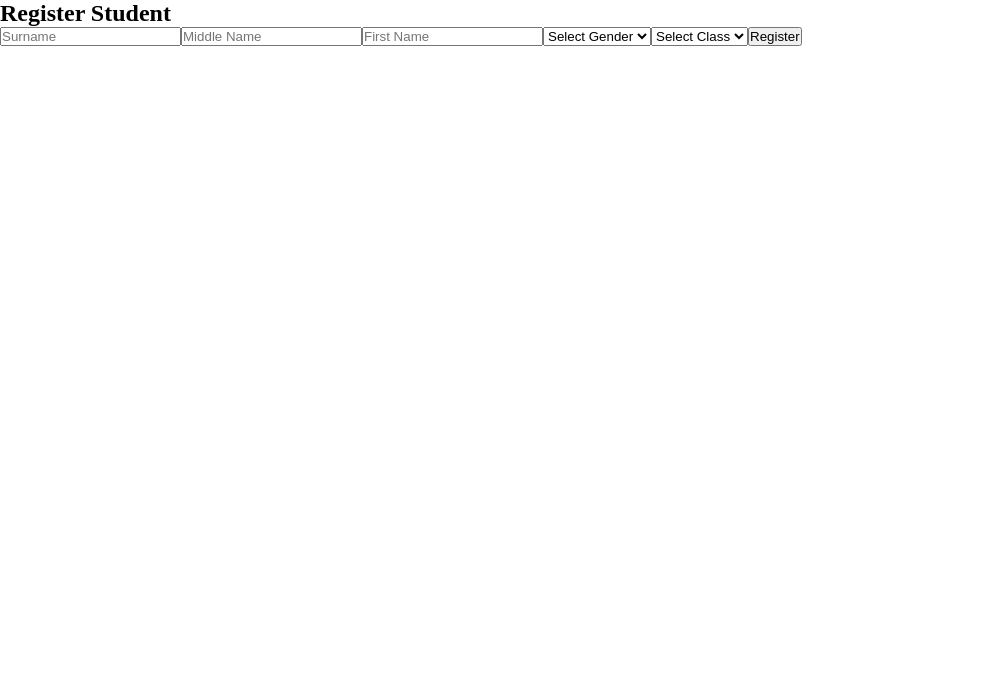
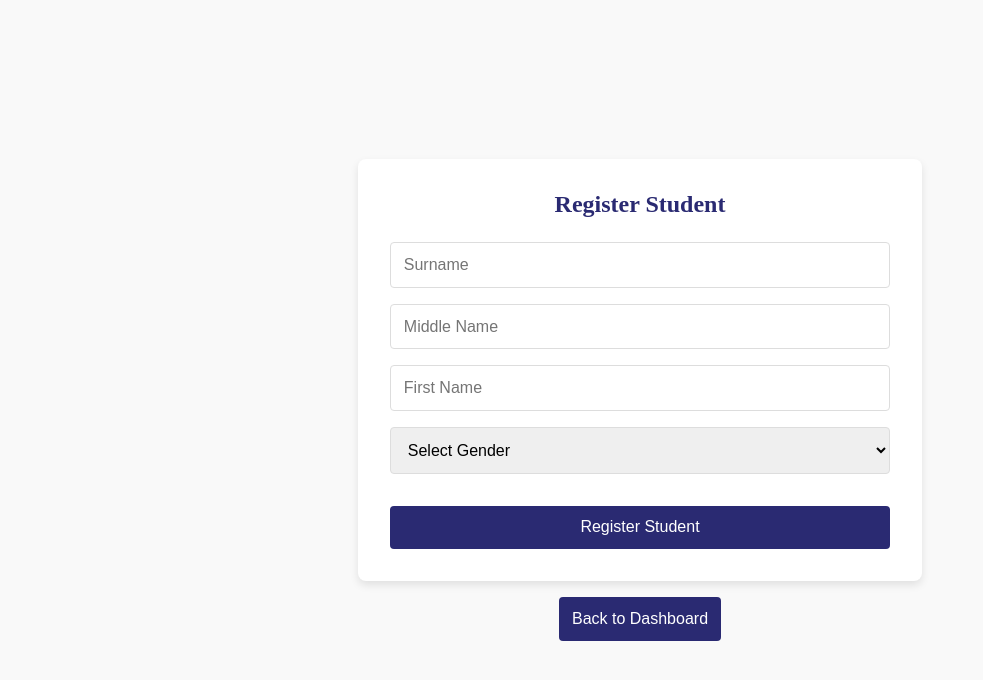
Before and after one commit to StanleyGemstone/SchoolWebs, a React (Create React App) app in the folder rhsweb/: page /register-student in a window 1280 px wide. Shown: the top 680 px of the page, without its empty margins (0-983 px from the left). Built offline with nearby package versions, Linux system fonts and the light colour scheme; no server answers.

Commit message:
working on add student

```diff
--- /dev/null
+++ b/rhsweb/src/components/useAuth.js
@@ -0,0 +1,28 @@
+import { useEffect, useState } from "react";
+import { getAuth, onAuthStateChanged } from "firebase/auth";
+
+const useAuth = () => {
+  const [currentUser, setCurrentUser] = useState(null);
+
+  useEffect(() => {
+    const auth = getAuth();
+    const unsubscribe = onAuthStateChanged(auth, (user) => {
+      if (user) {
+        // Add additional fields if needed (e.g., class, role)
+        setCurrentUser({
+          uid: user.uid,
+          email: user.email,
+          class: user.displayName || "Not Assigned", // Ensure 'class' is set during sign-up
+        });
+      } else {
+        setCurrentUser(null);
+      }
+    });
+
+    return () => unsubscribe(); // Clean up the listener
+  }, []);
+
+  return { currentUser };
+};
+
+export default useAuth;
--- a/rhsweb/src/pages/RegisterStudent.js
+++ b/rhsweb/src/pages/RegisterStudent.js
@@ -1,57 +1,161 @@
+// import React, { useState } from "react";
+// import { db } from "../firebase";
+// import { collection, addDoc } from "firebase/firestore";
+
+// const RegisterStudent = () => {
+//   const [studentData, setStudentData] = useState({
+//     surname: "",
+//     middleName: "",
+//     firstName: "",
+//     gender: "",
+//     class: "",
+//   });
+
+//   const handleChange = (e) => {
+//     const { name, value } = e.target;
+//     setStudentData({ ...studentData, [name]: value });
+//   };
+
+//   const handleSubmit = async (e) => {
+//     e.preventDefault();
+//     try {
+//       await addDoc(collection(db, "students"), studentData);
+//       alert("Student registered successfully!");
+//       setStudentData({
+//         surname: "",
+//         middleName: "",
+//         firstName: "",
+//         gender: "",
+//         class: "",
+//       });
+//     } catch (error) {
+//       console.error("Error registering student:", error.message);
+//     }
+//   };
+
+//   return (
+//     <form onSubmit={handleSubmit}>
+//       <h2>Register Student</h2>
+//       <input type="text" name="surname" placeholder="Surname" value={studentData.surname} onChange={handleChange} required />
+//       <input type="text" name="middleName" placeholder="Middle Name" value={studentData.middleName} onChange={handleChange} />
+//       <input type="text" name="firstName" placeholder="First Name" value={studentData.firstName} onChange={handleChange} required />
+//       <select name="gender" value={studentData.gender} onChange={handleChange} required>
+//         <option value="">Select Gender</option>
+//         <option value="Male">Male</option>
+//         <option value="Female">Female</option>
+//       </select>
+//       <select name="class" value={studentData.class} onChange={handleChange} required>
+//         <option value="">Select Class</option>
+//         <option value="Primary 1">Primary 1</option>
+//         <option value="Primary 2">Primary 2</option>
+//         {/* Add all primary and secondary classes */}
+//       </select>
+//       <button type="submit">Register</button>
+//     </form>
+//   );
+// };
+
+// export default RegisterStudent;
+
 import React, { useState } from "react";
-import { db } from "../firebase";
-import { collection, addDoc } from "firebase/firestore";
+import { useNavigate } from "react-router-dom";
+import { getFirestore, collection, addDoc } from "firebase/firestore";
+import useAuth from "../components/useAuth"; // Custom hook to get current user
+import "../styles/RegisterStudent.scss";
 
 const RegisterStudent = () => {
-  const [studentData, setStudentData] = useState({
-    surname: "",
-    middleName: "",
-    firstName: "",
-    gender: "",
-    class: "",
-  });
+  const [surname, setSurname] = useState("");
+  const [middleName, setMiddleName] = useState("");
+  const [firstName, setFirstName] = useState("");
+  const [gender, setGender] = useState("");
+  const [error, setError] = useState("");
+  const [success, setSuccess] = useState("");
 
-  const handleChange = (e) => {
-    const { name, value } = e.target;
-    setStudentData({ ...studentData, [name]: value });
-  };
+  const { currentUser } = useAuth(); // Get logged-in user details
+  const navigate = useNavigate();
+  const db = getFirestore();
 
   const handleSubmit = async (e) => {
     e.preventDefault();
+
+    if (!surname || !firstName || !gender) {
+      setError("Please fill in all required fields.");
+      setSuccess("");
+      return;
+    }
+
     try {
-      await addDoc(collection(db, "students"), studentData);
-      alert("Student registered successfully!");
-      setStudentData({
-        surname: "",
-        middleName: "",
-        firstName: "",
-        gender: "",
-        class: "",
+      // Add student to Firestore
+      const teacherRef = collection(db, "users", currentUser.uid, "students");
+      await addDoc(teacherRef, {
+        surname,
+        middleName,
+        firstName,
+        gender,
+        class: currentUser.class, // Teacher's assigned class
+        teacherId: currentUser.uid, // Teacher's ID
+        createdAt: new Date(),
       });
-    } catch (error) {
-      console.error("Error registering student:", error.message);
+
+      setSuccess("Student registered successfully!");
+      setError("");
+
+      // Clear form
+      setSurname("");
+      setMiddleName("");
+      setFirstName("");
+      setGender("");
+    } catch (err) {
+      setError("Failed to register student. Please try again.");
+      setSuccess("");
     }
   };
 
   return (
+    <div className="register-student">
       <form onSubmit={handleSubmit}>
         <h2>Register Student</h2>
-      <input type="text" name="surname" placeholder="Surname" value={studentData.surname} onChange={handleChange} required />
-      <input type="text" name="middleName" placeholder="Middle Name" value={studentData.middleName} onChange={handleChange} />
-      <input type="text" name="firstName" placeholder="First Name" value={studentData.firstName} onChange={handleChange} required />
-      <select name="gender" value={studentData.gender} onChange={handleChange} required>
+        {error && <p className="error-message">{error}</p>}
+        {success && <p className="success-message">{success}</p>}
+
+        <input
+          type="text"
+          placeholder="Surname"
+          value={surname}
+          onChange={(e) => setSurname(e.target.value)}
+          required
+        />
+
+        <input
+          type="text"
+          placeholder="Middle Name"
+          value={middleName}
+          onChange={(e) => setMiddleName(e.target.value)}
+        />
+
+        <input
+          type="text"
+          placeholder="First Name"
+          value={firstName}
+          onChange={(e) => setFirstName(e.target.value)}
+          required
+        />
+
+        <select
+          value={gender}
+          onChange={(e) => setGender(e.target.value)}
+          required
+        >
           <option value="">Select Gender</option>
           <option value="Male">Male</option>
           <option value="Female">Female</option>
         </select>
-      <select name="class" value={studentData.class} onChange={handleChange} required>
-        <option value="">Select Class</option>
-        <option value="Primary 1">Primary 1</option>
-        <option value="Primary 2">Primary 2</option>
-        {/* Add all primary and secondary classes */}
-      </select>
-      <button type="submit">Register</button>
+
+        <button type="submit">Register Student</button>
       </form>
+
+      <button onClick={() => navigate("/teacherportal")}>Back to Dashboard</button>
+    </div>
   );
 };
 
--- a/rhsweb/src/pages/Signin.jsx
+++ b/rhsweb/src/pages/Signin.jsx
@@ -79,7 +79,7 @@ const Signin = () => {
 
     try {
       await signInWithEmailAndPassword(auth, email, password);
-      navigate("/teacherportal");
+      navigate("/teacher-portal");
     } catch (err) {
       setError("Invalid credentials. Please check your email or password.");
     }
--- /dev/null
+++ b/rhsweb/src/styles/RegisterStudent.scss
@@ -0,0 +1,88 @@
+.register-student {
+    display: flex;
+    flex-direction: column;
+    align-items: center;
+    justify-content: center;
+    height: 100vh;
+    background-color: #f9f9f9;
+
+    form {
+      background: white;
+      padding: 2rem;
+      border-radius: 8px;
+      box-shadow: 0 4px 8px rgba(0, 0, 0, 0.1);
+      width: 100%;
+      max-width: 500px;
+      display: flex;
+      flex-direction: column;
+
+      h2 {
+        text-align: center;
+        color: #2a2a72;
+        margin-bottom: 1.5rem;
+      }
+
+      .error-message {
+        color: red;
+        text-align: center;
+        margin-bottom: 1rem;
+      }
+
+      .success-message {
+        color: green;
+        text-align: center;
+        margin-bottom: 1rem;
+      }
+
+      input, select {
+        padding: 0.8rem;
+        margin-bottom: 1rem;
+        border: 1px solid #ddd;
+        border-radius: 4px;
+        font-size: 1rem;
+      }
+
+      button {
+        padding: 0.8rem;
+        background-color: #2a2a72;
+        color: white;
+        border: none;
+        border-radius: 4px;
+        cursor: pointer;
+        font-size: 1rem;
+
+        &:hover {
+          background-color: #1a1a50;
+        }
+      }
+    }
+
+    button {
+      margin-top: 1rem;
+      padding: 0.8rem;
+      background-color: #2a2a72;
+      color: white;
+      border: none;
+      border-radius: 4px;
+      cursor: pointer;
+      font-size: 1rem;
+
+      &:hover {
+        background-color: #1a1a50;
+      }
+    }
+
+    @media (max-width: 768px) {
+      form {
+        padding: 1.5rem;
+      }
+
+      input, select {
+        font-size: 0.9rem;
+      }
+
+      button {
+        font-size: 0.9rem;
+      }
+    }
+  }
```
Lines whose indentation alone changed are shown as unchanged.
